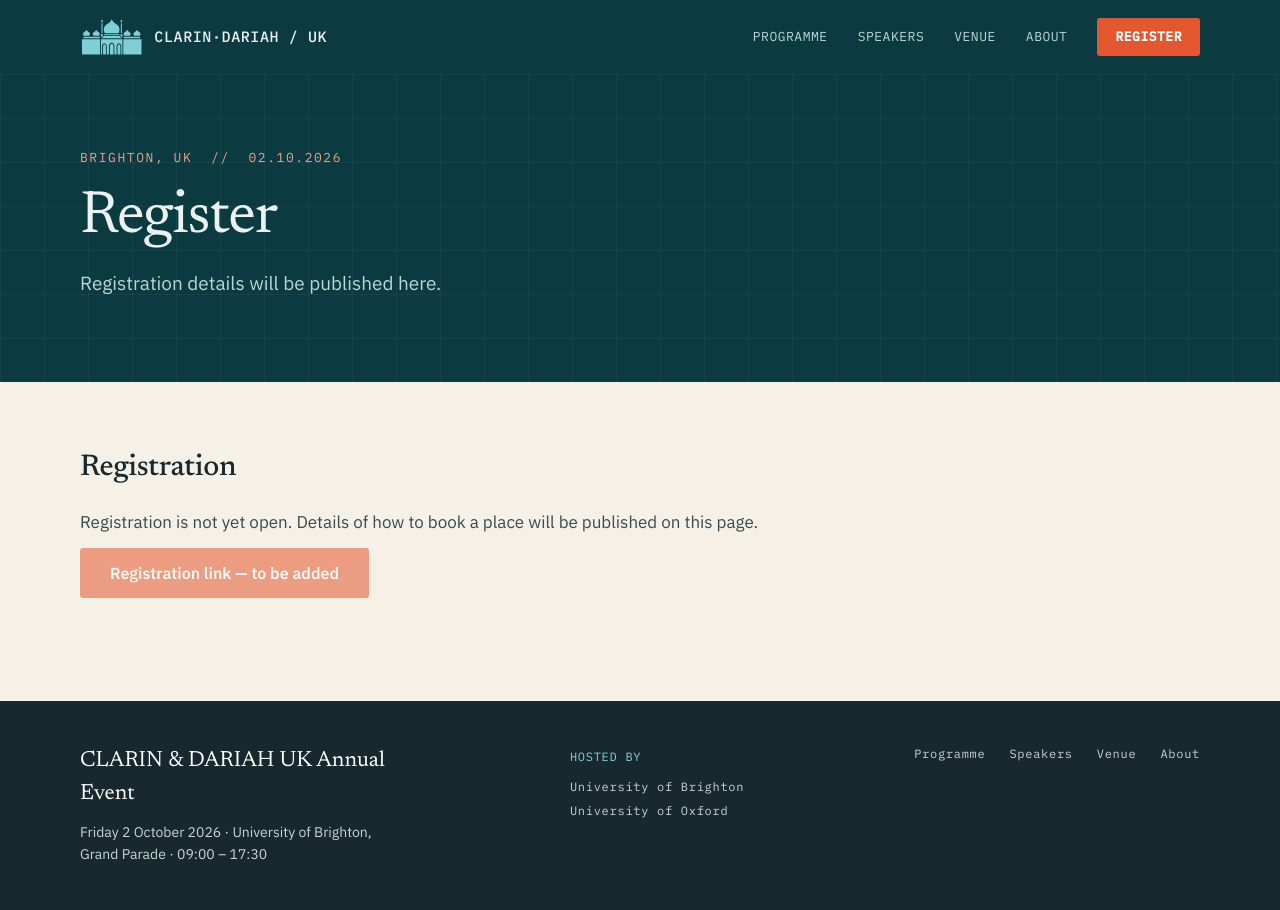
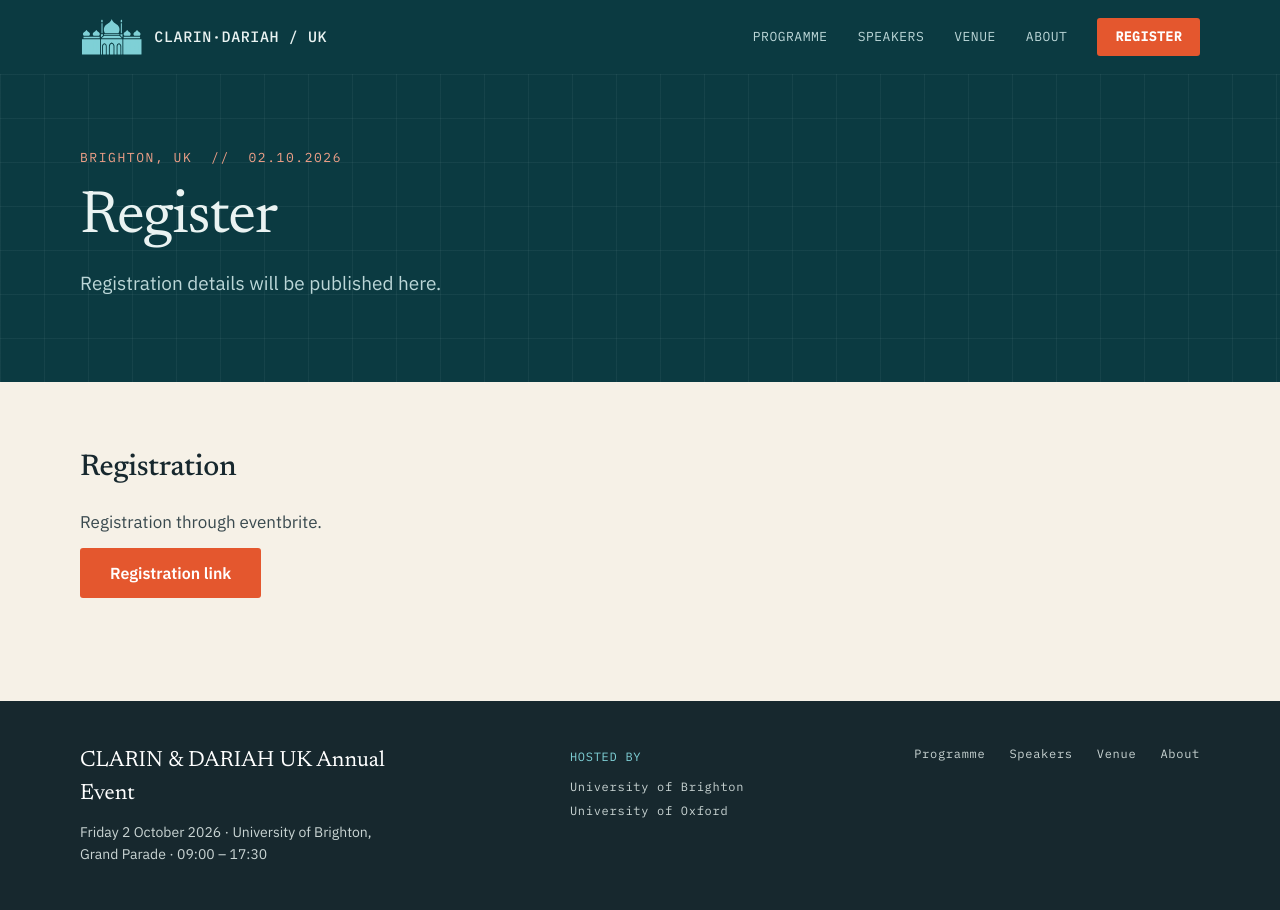
Before and after one commit to UniversityofBrighton/2026clariahuk, a Jekyll site: the page built from register.html, in a window 1280 px wide. Built offline with Jekyll 4.4.1, drawn with Linux system fonts in a browser that asks for light colours.

Commit message:
registration link added.

```diff
--- a/_config.yml
+++ b/_config.yml
@@ -39,7 +39,7 @@
 
 # Call-to-action button in the header
 register_label: REGISTER
-register_url: https://clarin-dariah-uk-2026.eventbrite.co.uk/
+register_url: /register/
 
 # NOTE: setting `exclude` REPLACES Jekyll's default exclude list, so the
 # defaults (Gemfile, vendor, node_modules...) must be repeated here or they
--- a/_data/register.yml
+++ b/_data/register.yml
@@ -1,14 +1,13 @@
 # Register page.
 heading: Registration
 text: >-
-  Registration is not yet open. Details of how to book a place will be
-  published on this page.
+  Registration through eventbrite.
 
 # When booking opens, set `url` to the Eventbrite / Microsoft Forms link and
 # update `label`. While `url` is blank the button renders disabled.
 cta:
-  label: Registration link — to be added
-  url:
+  label: Registration link
+  url: https://clarin-dariah-uk-2026.eventbrite.co.uk/
 
 # Alternatively paste an embed (Eventbrite / MS Forms iframe) here. If set,
 # it renders in place of the button above.
```
